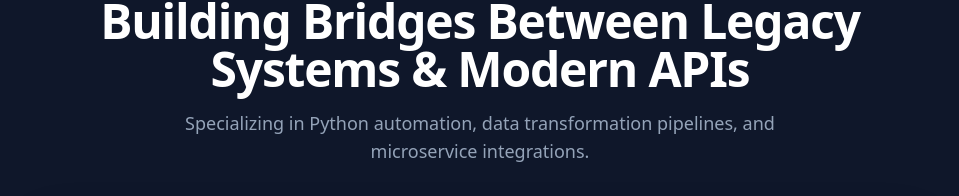
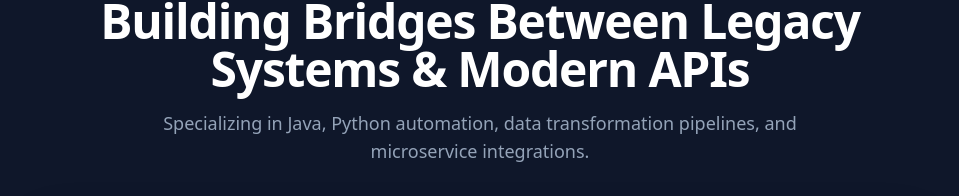
Before and after one commit to ssapp11228/myWebSite, a plain HTML site: page index.html in a window 1280 px wide. Shown: the part 136-332 px from the top of the page, without its empty margins (160-1119 px from the left). Drawn offline with nearby package versions, Linux system fonts and the light colour scheme.

Commit message:
Update website content

```diff
--- a/index.html
+++ b/index.html
@@ -21,7 +21,7 @@
         Building Bridges Between Legacy Systems & Modern APIs
       </h2>
       <p class="text-slate-400 text-lg max-w-2xl mx-auto">
-        Specializing in Python automation, data transformation pipelines, and microservice integrations.
+        Specializing in Java, Python automation, data transformation pipelines, and microservice integrations.
       </p>
     </section>
 
```
